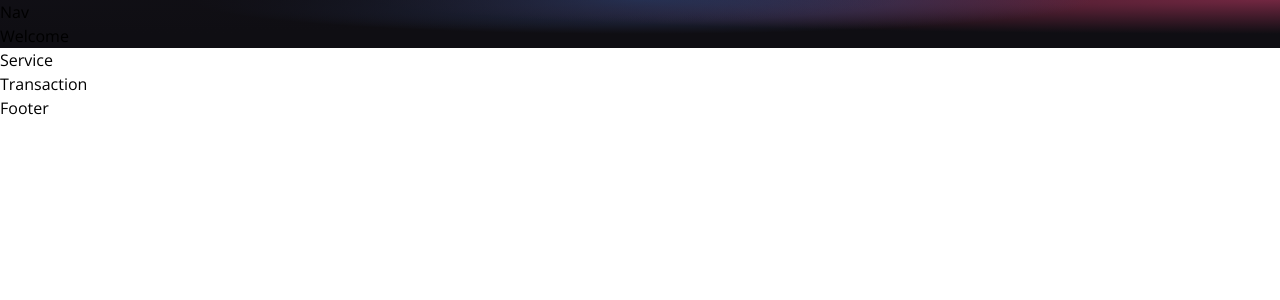
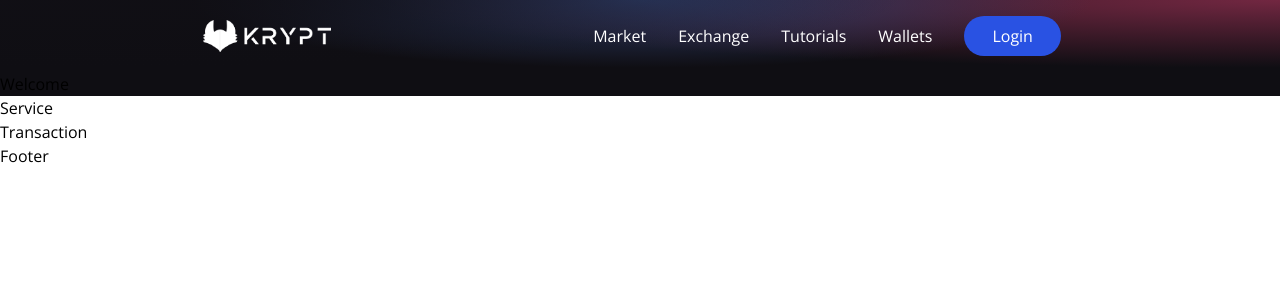
Before and after one commit to IsekaiGuy/Crypt, a React (Vite) app in the folder client/: page / in a window 1280 px wide. Shown: the top 300 px of the page. Built offline with nearby package versions, Linux system fonts and the light colour scheme.

Commit message:
Navbar is done

```diff
--- a/client/package.json
+++ b/client/package.json
@@ -7,6 +7,7 @@
     "preview": "vite preview"
   },
   "dependencies": {
+    "ethers": "^5.6.9",
     "react": "^17.0.2",
     "react-dom": "^17.0.2",
     "react-icons": "^4.4.0"
--- a/client/src/components/Navbar.tsx
+++ b/client/src/components/Navbar.tsx
@@ -2,9 +2,63 @@
 import {AiOutlineClose} from 'react-icons/ai';
 
 import logo from '../images/logo.png';
+import {useState} from "react";
+
+const names = ['Market', 'Exchange', 'Tutorials', 'Wallets'];
+
+interface INavbarItem {
+    title: string,
+    classProps?: string
+}
+
+const NavbarItem = ({title, classProps}: INavbarItem) => {
+    return (
+        <li className={`mx-4 cursor-pointer ${classProps}`}>
+            {title}
+        </li>
+    )
+}
 
 const Navbar = () => {
-    return <nav>Nav</nav>
+    const [burgerIsOpened, setBurgerIsOpened] = useState(false);
+
+    return <nav className='w-full flex md:justify-center justify-between items-center p-4'>
+        <div className="md:flex-[0.5] flex-initial justify-center items-center">
+            <img src={logo} alt='logo' className='w-32 cursor-pointer'/>
+        </div>
+        <ul className="text-white md:flex hidden list-none flex-row justify-between items-center flex-initial">
+            {names.map((item, index) => (
+                <NavbarItem key={item + index} title={item}/>
+            ))}
+            <li className='bg-[#2952e3] py-2 px-7 mx-4 rounded-full cursor-pointer hover:bg-[#2546bd]'>
+                Login
+            </li>
+        </ul>
+        <div className="flex relative">
+            {burgerIsOpened ?
+                <AiOutlineClose fontSize={28} className='text-white md:hidden cursor-pointer' onClick={() => setBurgerIsOpened(false)}/> :
+                <HiMenuAlt4 fontSize={28} className='text-white md:hidden cursor-pointer' onClick={() => setBurgerIsOpened(true)}/>}
+            {burgerIsOpened && (
+                <ul className='
+                    z-10 fixed top-0 -right-2 p-3 w-[70vw]
+                    h-screen shadow-2xl md:hidden list-none
+                    flex flex-col justify-start items-end rounded-md blue-glassmorphism
+                    text-white animate-slide-in
+                    '>
+                    <li className='text-xl w-full my-2'>
+                        <AiOutlineClose onClick={() => setBurgerIsOpened(false)}/>
+                    </li>
+                    {names.map((item, index) => (
+                        <NavbarItem
+                            key={item + index}
+                            title={item}
+                            classProps='my-2 text-lg'
+                        />
+                    ))}
+                </ul>
+            )}
+        </div>
+    </nav>
 }
 
 export default Navbar;
```
Also changed, not shown: 2 other files (tests, documents, lock files or other folders).
